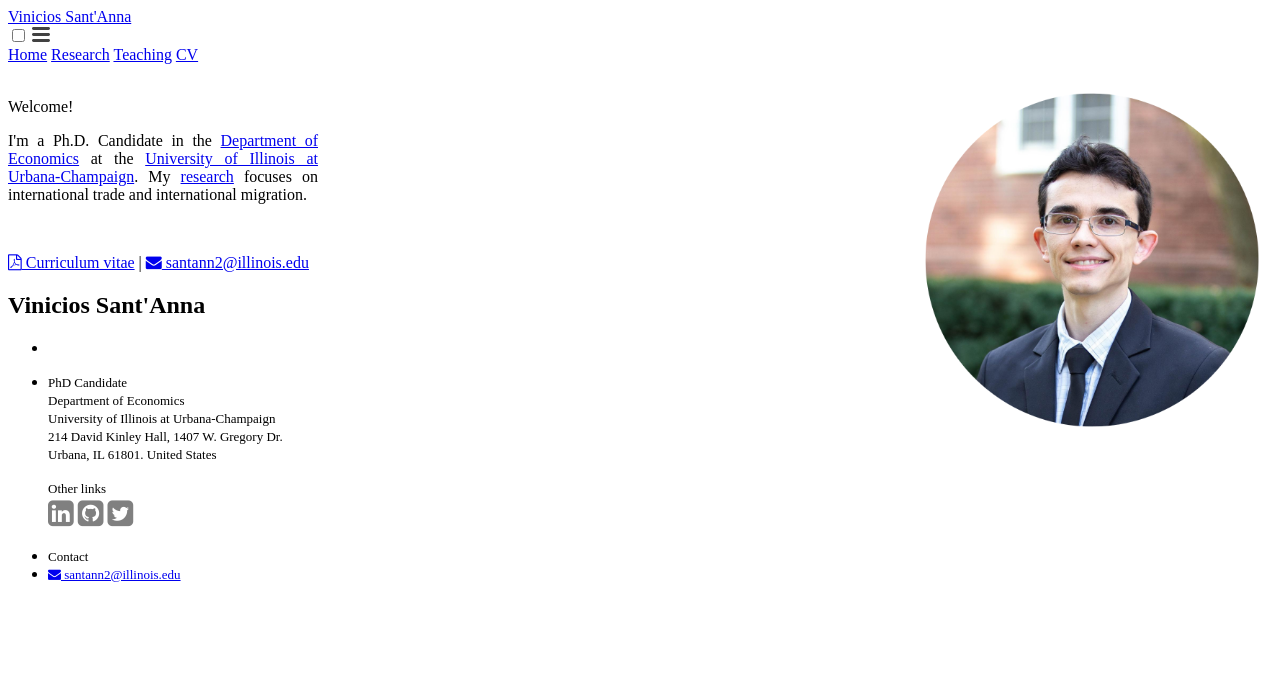
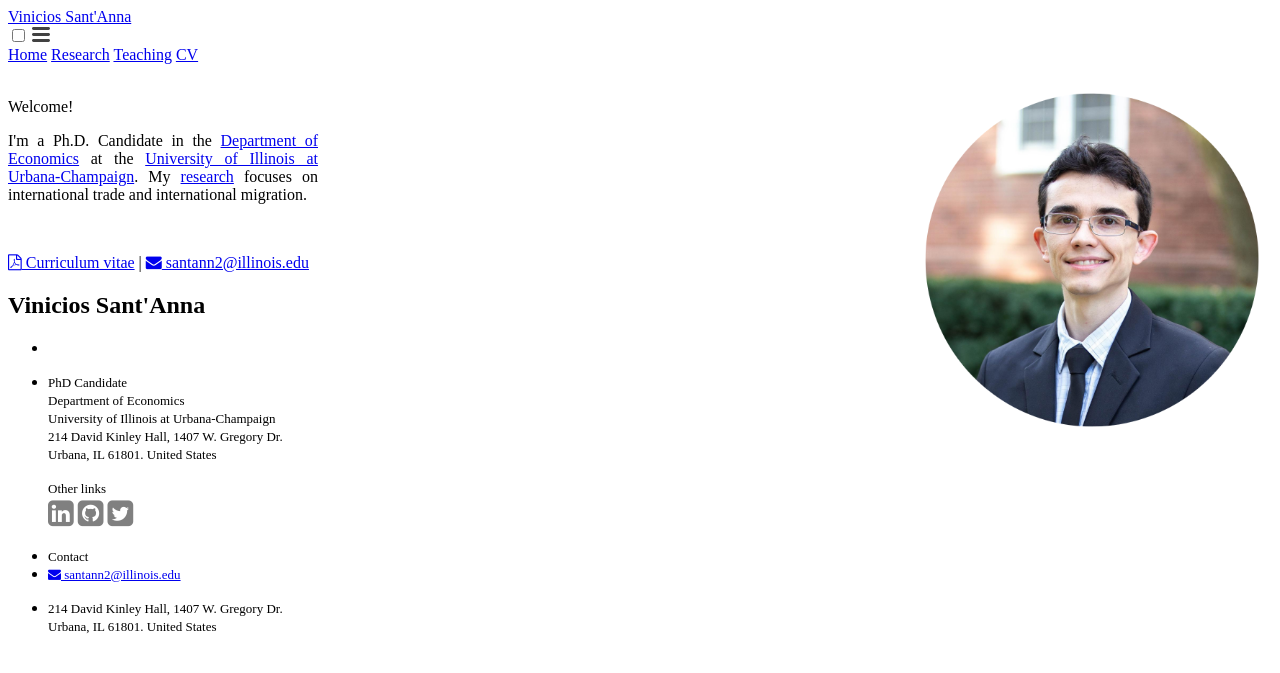
Before and after one commit to vpsantanna/vpsantanna.github.io, a Jekyll site: the page built from index.md, in a window 1280 px wide. Shown: the top 673 px of the page. Built offline with Jekyll 4.4.1, drawn with Linux system fonts in a browser that asks for light colours; a script that is not in the unit is left out.

Commit message:
Update footer.html

```diff
--- a/_includes/footer.html
+++ b/_includes/footer.html
@@ -38,8 +38,12 @@
           <li>
             <font size="2.5">Contact</font> <br >
              {% if site.email %}
-            <li><font size="2.5"><a href="mailto:{{ site.email }}"><i class="fa fa-envelope"></i> {{ site.email }}</a></font>
+            <li>
+              <font size="2.5"><a href="mailto:{{ site.email }}"><i class="fa fa-envelope"></i> {{ site.email }}</a></font>
            </li>
+          <li>
+            <p><font size="2.5">214 David Kinley Hall, 1407 W. Gregory Dr.<br>Urbana, IL 61801. United States</font></p>
+          </li>
           {% endif %}
         </ul>
       </div>
```
